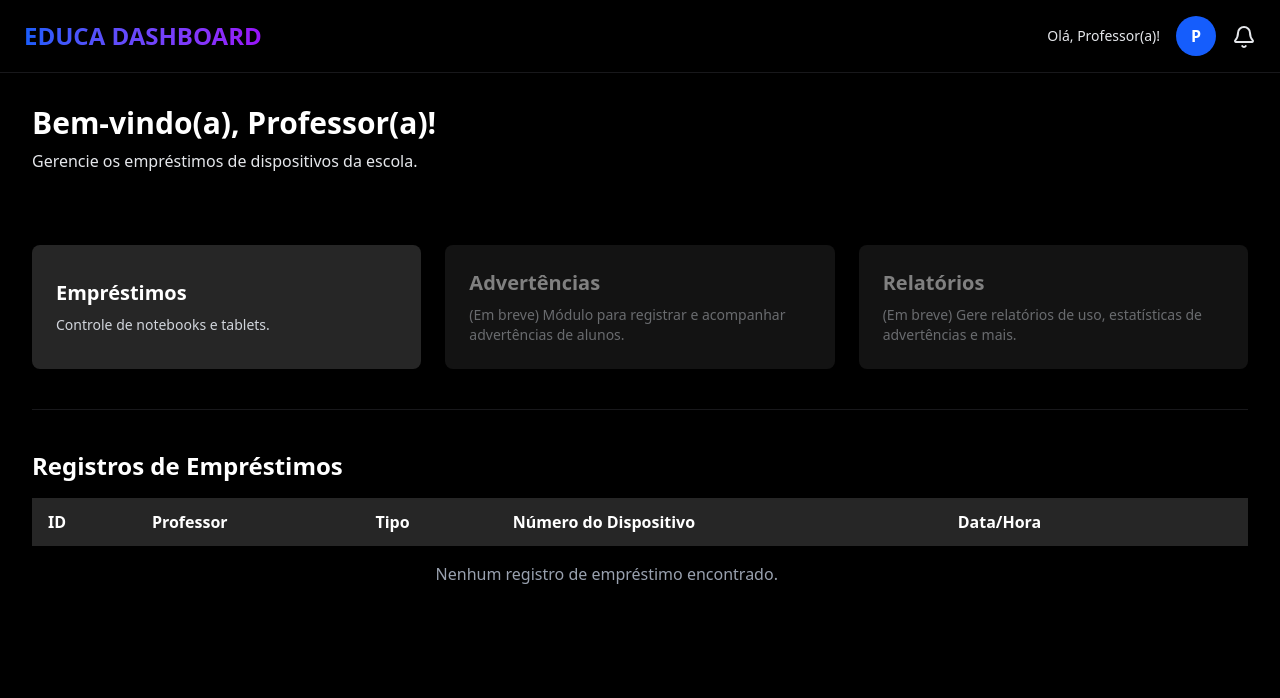
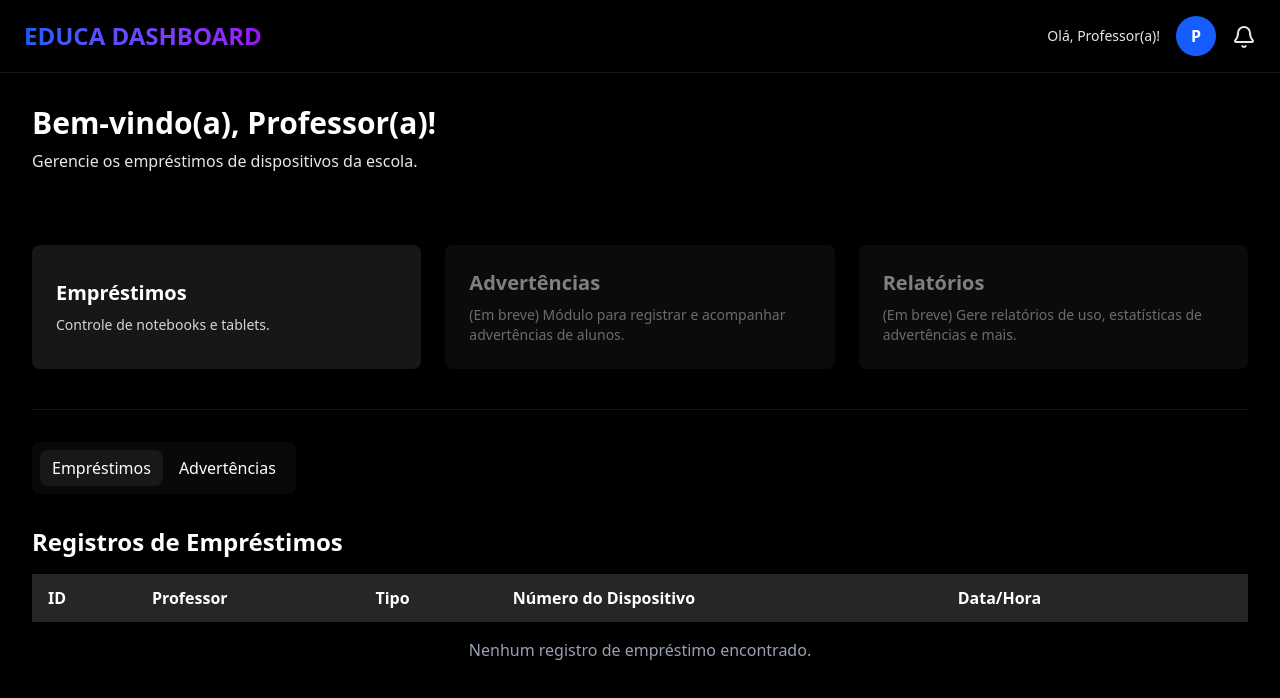
Before and after one commit to 0xviny/educa-dashboard, a Next.js app: page / in a window 1280 px wide. Both pictures are taken after a click on the button "Entrar". Shown: the top 698 px of the page. Built offline with nearby package versions, Linux system fonts and the light colour scheme.

Commit message:
commit: botão de alteramento

```diff
--- a/package.json
+++ b/package.json
@@ -9,6 +9,7 @@
     "lint": "next lint"
   },
   "dependencies": {
+    "framer-motion": "^12.5.0",
     "lucide-react": "^0.479.0",
     "next": "15.2.1",
     "react": "^19.0.0",
--- a/src/app/page.tsx
+++ b/src/app/page.tsx
@@ -16,10 +16,9 @@ export default function Page() {
       setIsLogged(true);
     }
     setLoading(false);
-    setTimeout(() => setFadeIn(true), 100); // Pequeno delay para o efeito de entrada
+    setTimeout(() => setFadeIn(true), 100);
   }, [authToken]);
 
-  // Função para login com refresh imediato e transição suave depois
   const handleLogin = () => {
     const token = uuidv4();
     setAuthToken(token);
--- a/src/components/common/header.tsx
+++ b/src/components/common/header.tsx
@@ -3,7 +3,7 @@
 import { useEffect, useRef, useState } from "react";
 import { useNotifications, Notification } from "@/hooks/useNotifications";
 import { Bell, EllipsisVertical } from "lucide-react";
-import useLocalStorage from "@/hooks/useLocalStorage"; // Importamos o hook
+import useLocalStorage from "@/hooks/useLocalStorage";
 
 export default function Header() {
   const [isLogged, setIsLogged] = useState(false);
@@ -11,10 +11,8 @@ export default function Header() {
   const [showDropdown, setShowDropdown] = useState(false);
   const dropdownRef = useRef<HTMLDivElement>(null);
 
-  // Pegamos as funções e o array de notificações
   const { notifications, addNotification, removeNotification } = useNotifications();
 
-  // Agora usamos o hook para ler o token (ao invés de localStorage direto)
   const [authToken] = useLocalStorage<string>("authToken", "");
 
   useEffect(() => {
@@ -23,7 +21,6 @@ export default function Header() {
       setUserName(storedName);
     }
 
-    // Se o authToken existir, estamos logados; se não, não estamos.
     if (authToken) {
       setIsLogged(true);
     } else {
@@ -47,7 +44,6 @@ export default function Header() {
     });
   };
 
-  // Mantemos o NotificationItem igual, sem renomear nada
   const NotificationItem = ({ notif }: { notif: Notification }) => {
     const [showActions, setShowActions] = useState(false);
 
--- a/src/components/dashboard/layout.tsx
+++ b/src/components/dashboard/layout.tsx
@@ -4,6 +4,7 @@ import React, { useEffect, useState } from "react";
 import Modal from "@/components/common/modal";
 import Toast from "@/components/common/toast";
 import { useNotifications } from "@/hooks/useNotifications";
+import DefaultTabs from "../mixed/tabs";
 
 interface LoanRecord {
   id: number;
@@ -23,6 +24,12 @@ export default function Dashboard() {
   const [newDeviceType, setNewDeviceType] = useState<string>("Tablet");
   const [newDeviceId, setNewDeviceId] = useState<string>("");
   const { notifications, addNotification, hideNotification } = useNotifications();
+  const [activeTab, setActiveTab] = useState<"loans" | "warnings">("loans");
+
+  const tabs = [
+    { id: "loans", label: "Empréstimos" },
+    { id: "warnings", label: "Advertências" },
+  ];
 
   useEffect(() => {
     setUserName(localStorage.getItem("userName") || "Professor(a)");
@@ -95,7 +102,6 @@ export default function Dashboard() {
     }
   };
 
-
   return (
     <main className="p-8 max-w-7xl mx-auto">
       <section className="mb-8">
@@ -106,20 +112,20 @@ export default function Dashboard() {
       <section className="grid grid-cols-1 sm:grid-cols-2 lg:grid-cols-3 gap-6 border-b border-zinc-900 py-10">
         <button
           onClick={() => setIsModalOpen(true)}
-          className="block text-start bg-neutral-800 rounded-lg shadow p-6 hover:bg-neutral-700 transition cursor-pointer"
+          className="block text-start bg-neutral-900 rounded-lg shadow p-6 hover:bg-neutral-900/75 transition cursor-pointer"
         >
           <h3 className="text-xl font-bold mb-2">Empréstimos</h3>
           <p className="text-sm text-gray-300">Controle de notebooks e tablets.</p>
         </button>
 
-        <div className="bg-neutral-800 rounded-lg shadow p-6 opacity-50 cursor-not-allowed">
+        <div className="bg-neutral-900 rounded-lg shadow p-6 opacity-50 cursor-not-allowed">
           <h3 className="text-xl font-bold mb-2">Advertências</h3>
           <p className="text-sm text-gray-300">
             (Em breve) Módulo para registrar e acompanhar advertências de alunos.
           </p>
         </div>
 
-        <div className="bg-neutral-800 rounded-lg shadow p-6 opacity-50 cursor-not-allowed">
+        <div className="bg-neutral-900 rounded-lg shadow p-6 opacity-50 cursor-not-allowed">
           <h3 className="text-xl font-bold mb-2">Relatórios</h3>
           <p className="text-sm text-gray-300">
             (Em breve) Gere relatórios de uso, estatísticas de advertências e mais.
@@ -127,9 +133,19 @@ export default function Dashboard() {
         </div>
       </section>
 
-      <div className="pt-10">
+      <section className="my-8 bg-zinc-950 w-min py-2 px-2 rounded-lg">
+        <DefaultTabs
+          tabs={tabs}
+          activeTab={activeTab}
+          setActiveTab={(tabId) => setActiveTab(tabId as "loans" | "warnings")}
+          cursor="bg-zinc-900"
+        />
+      </section>
+
+      {activeTab === "loans" && (
+        <section>
           <h2 className="text-2xl font-semibold mb-4">Registros de Empréstimos</h2>
-        <div className="overflow-x-auto">
+          <div className="overflow-x-auto overflow-y-auto max-h-80">
             <table className="min-w-full table-auto">
               <thead>
                 <tr className="bg-neutral-800 text-left">
@@ -149,9 +165,7 @@ export default function Dashboard() {
                       <td className="px-4 py-3">{record.student}</td>
                       <td className="px-4 py-3">{record.deviceType}</td>
                       <td className="px-4 py-3">{record.deviceId.join(", ")}</td>
-                    <td className="px-4 py-3">
-                      {new Date(record.borrowDate).toLocaleString()}
-                    </td>
+                      <td className="px-4 py-3">{new Date(record.borrowDate).toLocaleString()}</td>
                       <td className="px-4 py-3">
                         <button
                           onClick={() => handleReturnLoan(record.id)}
@@ -164,7 +178,7 @@ export default function Dashboard() {
                   ))
                 ) : (
                   <tr>
-                  <td colSpan={5} className="text-center py-4 text-gray-400">
+                    <td colSpan={6} className="text-center py-4 text-gray-400">
                       Nenhum registro de empréstimo encontrado.
                     </td>
                   </tr>
@@ -172,7 +186,15 @@ export default function Dashboard() {
               </tbody>
             </table>
           </div>
-      </div>
+        </section>
+      )}
+
+      {activeTab === "warnings" && (
+        <section>
+          <h2 className="text-2xl font-semibold mb-4">Advertências</h2>
+          <p className="text-gray-300">Módulo de advertências em desenvolvimento.</p>
+        </section>
+      )}
 
       {notifications
         .filter((notif) => notif.visible)
--- /dev/null
+++ b/src/components/mixed/tabs.tsx
@@ -0,0 +1,42 @@
+import { motion } from "framer-motion";
+
+interface Props {
+  tabs: { id: string; label: string }[];
+  cursor?: string;
+  activeTab: string;
+  setActiveTab: (activeTab: string) => void;
+  newTab?: string[];
+}
+
+export default function DefaultTabs({ tabs, cursor, activeTab, setActiveTab, newTab }: Props) {
+  return (
+    <div className="flex space-x-1">
+      {tabs.map((tab) => (
+        <button
+          key={tab.id}
+          onClick={() => setActiveTab(tab.id)}
+          className={`relative rounded-lg px-3 py-1.5 cursor-pointer text-white transition z-20 ${
+            activeTab === tab.id ? "" : "hover:text-white/70"
+          }`}
+        >
+          {activeTab === tab.id && (
+            <motion.span
+              layoutId="bubble"
+              className={`absolute inset-0 -z-10 ${!cursor ? "bg-neutral-700" : cursor}`}
+              style={{ borderRadius: "8px" }}
+              transition={{
+                type: "spring",
+                bounce: 0.3,
+                duration: 0.5,
+              }}
+            />
+          )}
+          {tab.label}
+          {newTab?.includes(tab.id) && (
+            <div className="absolute bg-red-500 text-xs px-2 rounded-full -right-4 top-0">New</div>
+          )}
+        </button>
+      ))}
+    </div>
+  );
+}
--- a/src/hooks/useLocalStorage.ts
+++ b/src/hooks/useLocalStorage.ts
@@ -17,14 +17,12 @@ function useLocalStorage<T>(key: string, initialValue: T) {
   });
 
   useEffect(() => {
-    // Evento nativo que só dispara em outra aba:
     const handleStorageChange = (event: StorageEvent) => {
       if (event.key === key) {
         setStoredValue(event.newValue ? JSON.parse(event.newValue) : initialValue);
       }
     };
 
-    // Evento customizado para notificar atualizações na mesma aba:
     const handleLocalStorageUpdate = () => {
       try {
         const item = window.localStorage.getItem(key);
@@ -48,7 +46,6 @@ function useLocalStorage<T>(key: string, initialValue: T) {
       const valueToStore = value instanceof Function ? value(storedValue) : value;
       setStoredValue(valueToStore);
       window.localStorage.setItem(key, JSON.stringify(valueToStore));
-      // Dispara o evento customizado para notificar outras instâncias na mesma aba
       window.dispatchEvent(new Event("localStorageUpdate"));
     } catch (error) {
       console.error(error);
```
Also changed, not shown: 1 other file (tests, documents, lock files or other folders). Lines whose indentation alone changed are shown as unchanged.
